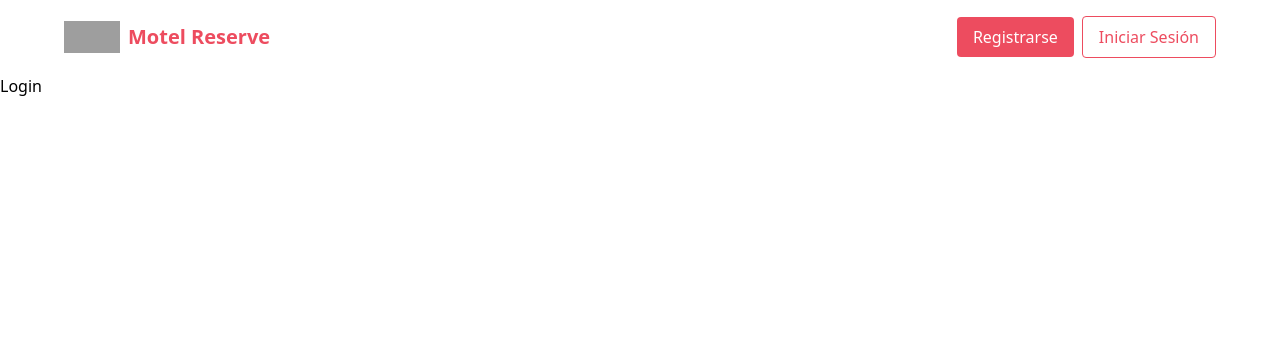
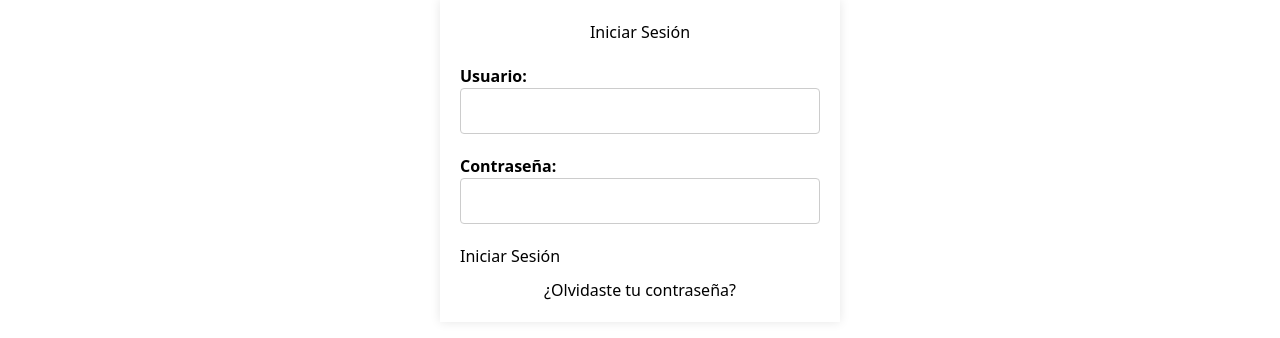
Before and after one commit to alejandro-d3v/motel-reserve-front, a React (Vite) app: page /auth/login in a window 1280 px wide. Shown: the top 338 px of the page. Built offline with nearby package versions, Linux system fonts and the light colour scheme; grey boxes are pictures that could not be loaded.

Commit message:
feat(Login): Desarrollo de Login

```diff
--- a/src/modules/auth/pages/Login.tsx
+++ b/src/modules/auth/pages/Login.tsx
@@ -1,9 +1,26 @@
-import HomeLayout from "../../home/layouts/HomeLayout";
+import "../styles/Login.css"
 
 export default function Login() {
   return (
-    <HomeLayout>
-        <h1>Login</h1>
-    </HomeLayout>
+    <div className="login-container">
+      <h2>Iniciar Sesión</h2>
+
+      <form action="#">
+        <div className="form-group">
+          <label htmlFor="username">Usuario:</label>
+          <input type="text" id="username" name="username" required />
+        </div>
+        <div className="form-group">
+          <label htmlFor="password">Contraseña:</label>
+          <input type="password" id="password" name="password" required />
+        </div>
+
+        <button type="submit">Iniciar Sesión</button>
+      </form>
+
+      <div className="forgot-password">
+        <a href="#">¿Olvidaste tu contraseña?</a>
+      </div>
+    </div>
   );
 }
--- /dev/null
+++ b/src/modules/auth/styles/Login.css
@@ -0,0 +1,44 @@
+.login-container {
+    max-width: 400px;
+    margin: 0 auto;
+    padding: 20px;
+    background-color: #fff;
+    box-shadow: 0 0 10px rgba(0, 0, 0, 0.1);
+  }
+
+  .login-container h2 {
+    text-align: center;
+    margin-bottom: 20px;
+  }
+
+  .form-group {
+    margin-bottom: 20px;
+  }
+
+  .form-group label {
+    display: block;
+    font-weight: bold;
+  }
+
+  .form-group input {
+    width: 100%;
+    padding: 10px;
+    border: 1px solid #ccc;
+    border-radius: 4px;
+  }
+
+  .form-group button {
+    display: block;
+    width: 100%;
+    padding: 10px;
+    background-color: #007BFF;
+    color: #fff;
+    border: none;
+    border-radius: 4px;
+    cursor: pointer;
+  }
+
+  .forgot-password {
+    text-align: center;
+    margin-top: 10px;
+  }
```
